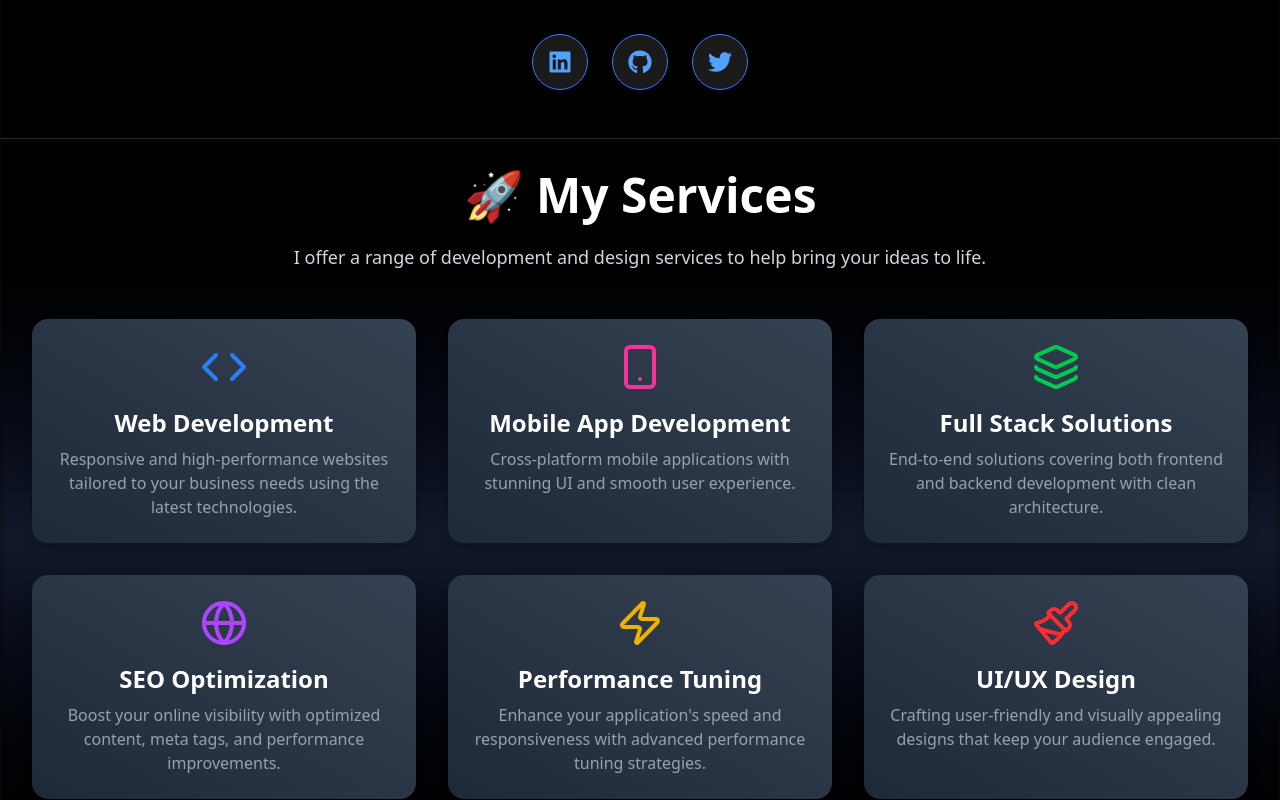
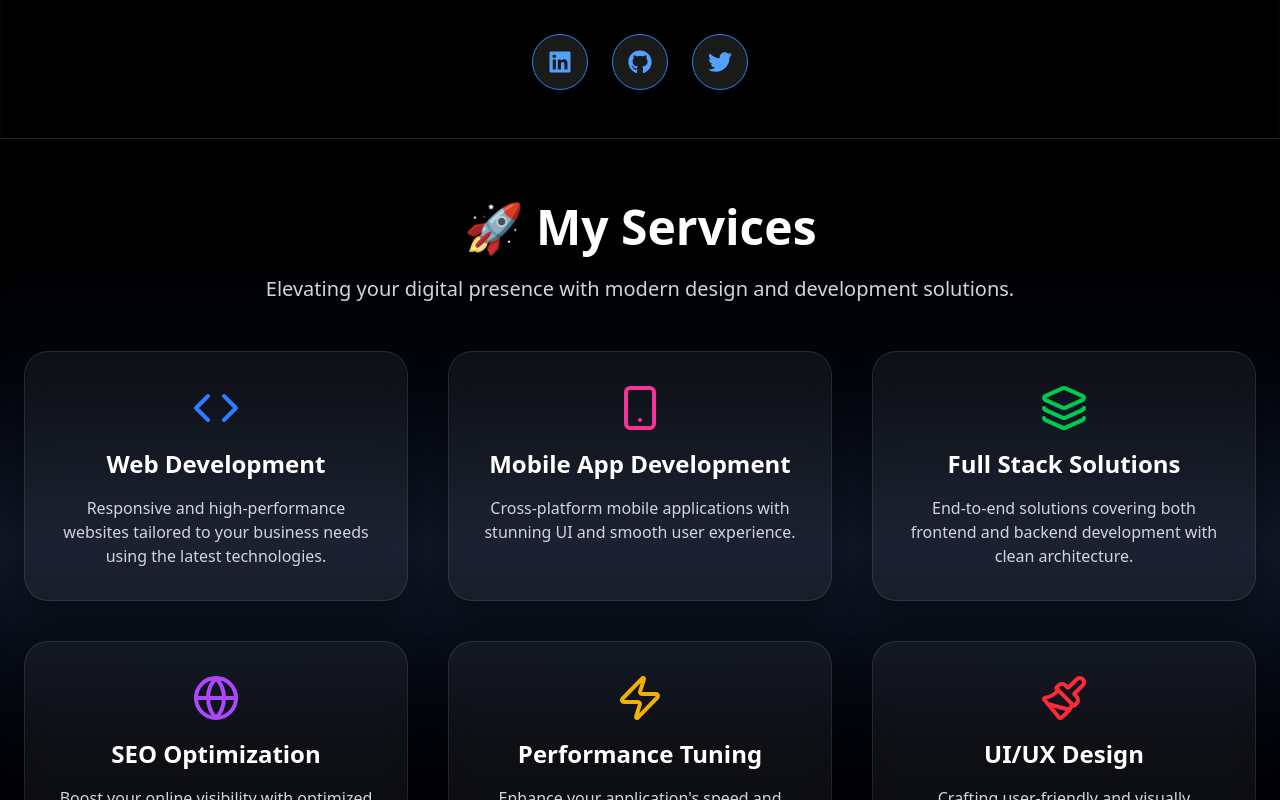
Before and after one commit to SatinderSinghSall/Satinder-Portfolio, a React (Vite) app: page / in a window 1280 px wide. Shown: the part 1700-2500 px from the top of the page. Built offline with nearby package versions, Linux system fonts and the light colour scheme; no server answers.

Commit message:
Added a page Services.

```diff
--- a/src/pages/Services.jsx
+++ b/src/pages/Services.jsx
@@ -41,22 +41,23 @@ export default function MyServices() {
   ];
 
   return (
-    <section className="border-t border-[#1e293b] shadow-inner shadow-[#0a0a0a] min-h-screen bg-gradient-to-b from-black via-gray-900 to-black text-white p-8">
-      <div className="max-w-7xl mx-auto text-center">
+    <section className="border-t border-[#1e293b] shadow-inner min-h-screen bg-gradient-to-b from-black via-gray-900 to-black text-white px-6 py-16">
+      <div className="max-w-7xl mx-auto text-center space-y-6">
         <h1 className="text-4xl md:text-5xl font-bold mb-6">🚀 My Services</h1>
-        <p className="text-lg text-gray-300 mb-12">
-          I offer a range of development and design services to help bring your
-          ideas to life.
+        <p className="text-lg md:text-xl text-gray-300 max-w-3xl mx-auto">
+          Elevating your digital presence with modern design and development
+          solutions.
         </p>
-        <div className="grid grid-cols-1 md:grid-cols-2 lg:grid-cols-3 gap-8">
+
+        <div className="grid grid-cols-1 md:grid-cols-2 lg:grid-cols-3 gap-10 mt-12">
           {services.map((service, index) => (
             <div
               key={index}
-              className="bg-gradient-to-tr from-gray-800 to-gray-700 rounded-2xl p-6 shadow-lg transform hover:scale-105 transition duration-300"
+              className="backdrop-blur-lg bg-white/5 border border-white/10 rounded-3xl p-8 shadow-[0_8px_32px_0_rgba(0,0,0,0.37)] hover:shadow-[0_10px_40px_rgba(0,0,0,0.6)] transform hover:-translate-y-2 transition-all duration-300 space-y-4"
             >
-              <div className="mb-4 flex justify-center">{service.icon}</div>
-              <h2 className="text-2xl font-semibold mb-2">{service.title}</h2>
-              <p className="text-gray-400">{service.description}</p>
+              <div className="flex justify-center">{service.icon}</div>
+              <h2 className="text-2xl font-bold text-white">{service.title}</h2>
+              <p className="text-gray-300 text-base">{service.description}</p>
             </div>
           ))}
         </div>
```
